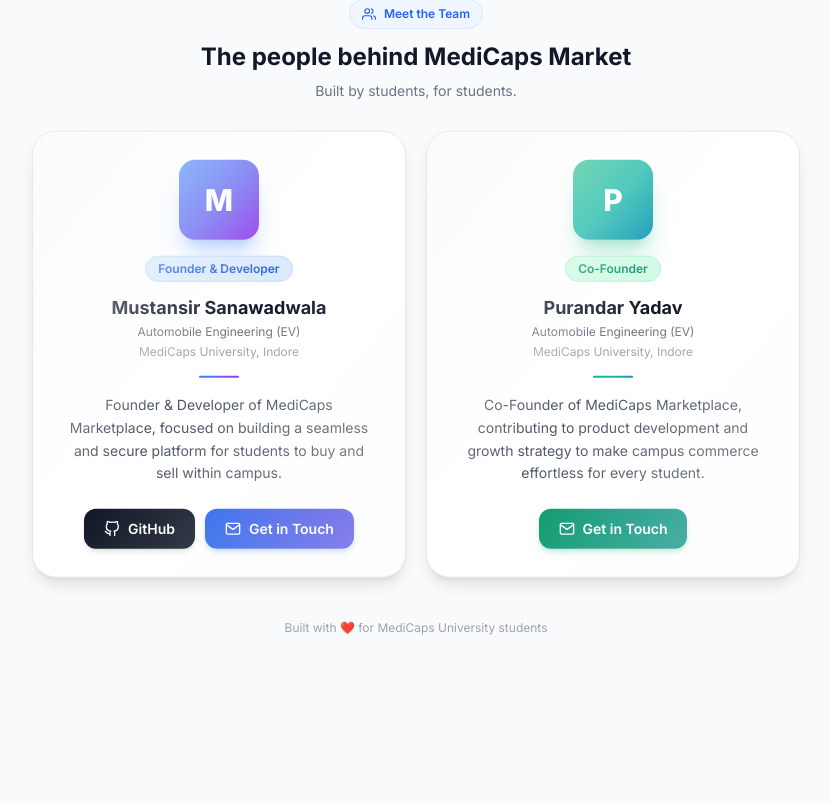
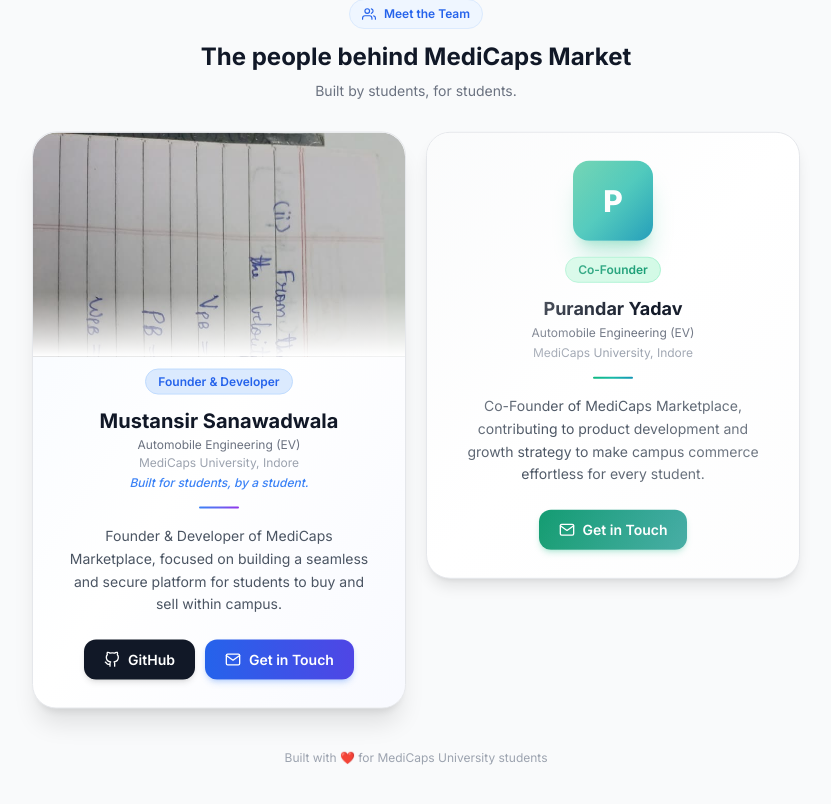
Before and after one commit to mustan5372-tech/medicaps-marketplace, a React (Vite) app in the folder client/: page / in a window 1280 px wide. Shown: the part 1978-2782 px from the top of the page, without its empty margins (224-1055 px from the left). Before the commit the page ends 2678 px from the top, so only its background shows below. Built offline with nearby package versions, Linux system fonts and the light colour scheme; no server answers.

Commit message:
feat: founder card with real photo, gradient overlay, premium hover glow

```diff
--- a/client/src/components/DeveloperSection.jsx
+++ b/client/src/components/DeveloperSection.jsx
@@ -114,6 +114,75 @@
   )
 }
 
+function FounderCard({ member, delay, inView }) {
+  const { ref: parallaxRef, y } = useParallax(0.12, [-20, 20])
+  return (
+    <motion.div
+      ref={parallaxRef}
+      style={{ y }}
+      initial={{ opacity: 0, y: 32 }}
+      animate={inView ? { opacity: 1, y: 0 } : {}}
+      transition={{ delay, duration: 0.5, ease: [0.25, 0.46, 0.45, 0.94] }}
+      whileHover={{ y: -6, boxShadow: '0 0 40px rgba(99,102,241,0.22), 0 32px 64px rgba(0,0,0,0.15)' }}
+      className="relative bg-white dark:bg-gray-900 rounded-3xl border border-gray-200 dark:border-gray-800 flex flex-col shadow-xl overflow-hidden transition-all duration-300"
+    >
+      {/* Subtle top glow */}
+      <div className="absolute inset-0 bg-gradient-to-br from-blue-50/60 via-transparent to-indigo-50/40 dark:from-blue-900/10 dark:via-transparent dark:to-indigo-900/10 pointer-events-none z-0" />
+
+      {/* Photo */}
+      <div className="relative overflow-hidden rounded-t-3xl h-56 shrink-0">
+        <img
+          src="/founder.jpg"
+          alt="Mustansir Sanawadwala"
+          className="w-full h-full object-cover object-top transition-transform duration-500 group-hover:scale-105 hover:scale-105"
+        />
+        {/* Gradient overlay at bottom of photo */}
+        <div className="absolute bottom-0 left-0 right-0 h-16 bg-gradient-to-t from-white dark:from-gray-900 to-transparent" />
+      </div>
+
+      {/* Content */}
+      <div className="relative z-10 flex flex-col items-center text-center px-7 pb-7 pt-3 flex-1">
+        {/* Badge */}
+        <span className={`text-xs font-semibold px-3 py-1 rounded-full border mb-3 ${member.badgeColor}`}>
+          {member.badge}
+        </span>
+
+        {/* Name */}
+        <h3 className="text-xl font-bold text-gray-900 dark:text-white mb-0.5">{member.name}</h3>
+        <p className="text-xs text-gray-500 dark:text-gray-400 mb-0.5">{member.dept}</p>
+        <p className="text-xs text-gray-400 dark:text-gray-500 mb-1">{member.uni}</p>
+        <p className="text-xs text-blue-500 dark:text-blue-400 font-medium mb-4 italic">Built for students, by a student.</p>
+
+        {/* Divider */}
+        <div className={`w-10 h-0.5 bg-gradient-to-r ${member.gradient} rounded-full mb-4`} />
+
+        {/* Description */}
+        <p className="text-sm text-gray-600 dark:text-gray-400 leading-relaxed mb-6 flex-1">
+          {member.desc}
+        </p>
+
+        {/* Links */}
+        <div className="flex items-center justify-center gap-2.5 flex-wrap w-full">
+          {member.links.map(link => (
+            <motion.a
+              key={link.label}
+              href={link.href}
+              target={link.icon === 'github' ? '_blank' : undefined}
+              rel={link.icon === 'github' ? 'noopener noreferrer' : undefined}
+              whileHover={{ scale: 1.05, y: -2 }}
+              whileTap={{ scale: 0.95 }}
+              className={`flex items-center gap-2 px-5 py-2.5 rounded-xl text-sm font-semibold transition-all ${link.style}`}
+            >
+              {link.icon === 'github' ? <FiGithub className="w-4 h-4" /> : <FiMail className="w-4 h-4" />}
+              {link.label}
+            </motion.a>
+          ))}
+        </div>
+      </div>
+    </motion.div>
+  )
+}
+
 export default function DeveloperSection() {
   const ref = useRef(null)
   const inView = useInView(ref, { once: true, margin: '-60px' })
@@ -155,10 +224,11 @@
         </motion.p>
 
         {/* Cards grid */}
-        <div className="grid grid-cols-1 sm:grid-cols-2 gap-5">
-          {team.map((member, i) => (
-            <TeamCard key={member.name} member={member} delay={0.2 + i * 0.12} inView={inView} />
-          ))}
+        <div className="grid grid-cols-1 sm:grid-cols-2 gap-5 items-start">
+          {team.map((member, i) => i === 0
+            ? <FounderCard key={member.name} member={member} delay={0.2} inView={inView} />
+            : <TeamCard key={member.name} member={member} delay={0.32} inView={inView} />
+          )}
         </div>
 
         {/* Footer note */}
```
Also changed, not shown: client/public/founder.jpg (added).
